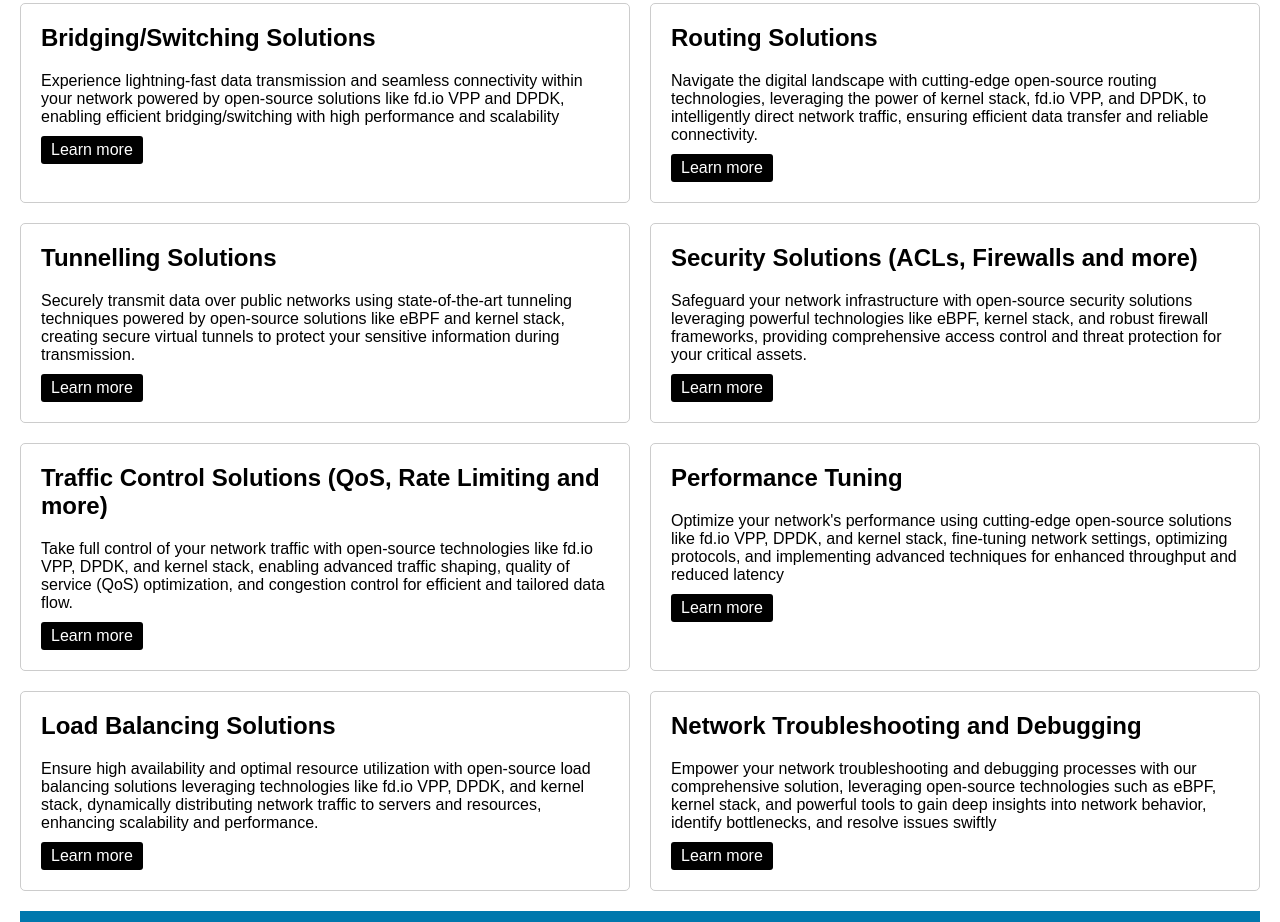
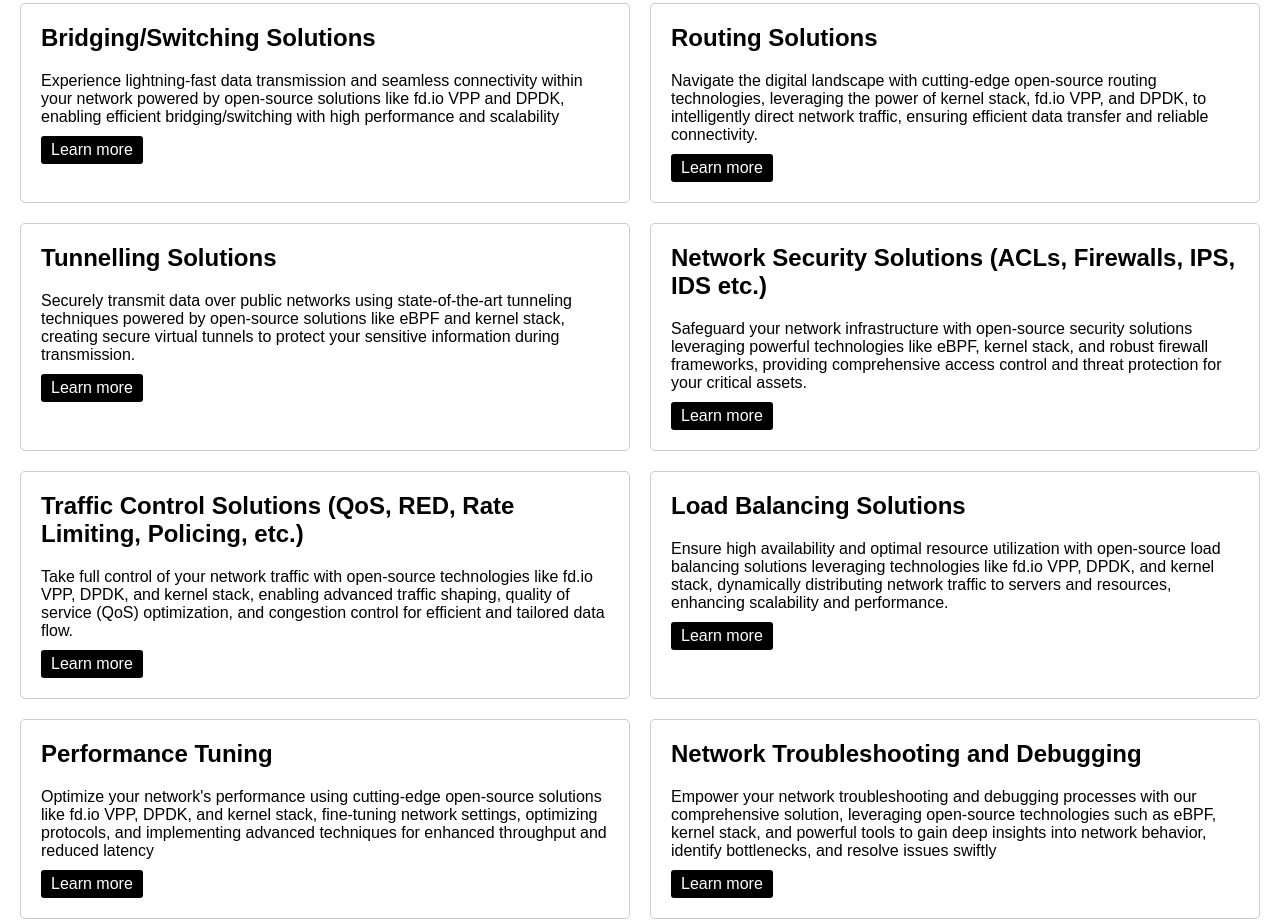
Before and after one commit to packetio-network/packetio-network.github.io, a plain HTML site: page index.html in a window 1280 px wide. Shown: the part 484-1406 px from the top of the page. Drawn offline with Linux system fonts and the light colour scheme.

Commit message:
Update index.html

```diff
--- a/index.html
+++ b/index.html
@@ -216,27 +216,27 @@
         </div>
 
         <div class="repository-box">
-            <h2>Security Solutions (ACLs, Firewalls and more)</h2>
+            <h2>Network Security Solutions (ACLs, Firewalls, IPS, IDS etc.)</h2>
             <p>Safeguard your network infrastructure with open-source security solutions leveraging powerful technologies like eBPF, kernel stack, and robust firewall frameworks, providing comprehensive access control and threat protection for your critical assets.</p>
             <a href="https://github.com/packetio-network/Network_Security">Learn more</a>
         </div>
 
         <div class="repository-box">
-            <h2>Traffic Control Solutions (QoS, Rate Limiting and more)</h2>
+            <h2>Traffic Control Solutions (QoS, RED, Rate Limiting, Policing, etc.)</h2>
             <p>Take full control of your network traffic with open-source technologies like fd.io VPP, DPDK, and kernel stack, enabling advanced traffic shaping, quality of service (QoS) optimization, and congestion control for efficient and tailored data flow.</p>
             <a href="https://github.com/packetio-network/Traffic_Control">Learn more</a>
+        </div>
+
+        <div class="repository-box">
+            <h2>Load Balancing Solutions</h2>
+            <p>Ensure high availability and optimal resource utilization with open-source load balancing solutions leveraging technologies like fd.io VPP, DPDK, and kernel stack, dynamically distributing network traffic to servers and resources, enhancing scalability and performance.</p>
+            <a href="https://github.com/packetio-network/Load_Balancer">Learn more</a>
         </div>
 
          <div class="repository-box">
             <h2>Performance Tuning</h2>
             <p>Optimize your network's performance using cutting-edge open-source solutions like fd.io VPP, DPDK, and kernel stack, fine-tuning network settings, optimizing protocols, and implementing advanced techniques for enhanced throughput and reduced latency</p>
             <a href="https://github.com/packetio-network/Performance_Tuning">Learn more</a>
-        </div>
-
-        <div class="repository-box">
-            <h2>Load Balancing Solutions</h2>
-            <p>Ensure high availability and optimal resource utilization with open-source load balancing solutions leveraging technologies like fd.io VPP, DPDK, and kernel stack, dynamically distributing network traffic to servers and resources, enhancing scalability and performance.</p>
-            <a href="https://github.com/packetio-network/Load_Balancer">Learn more</a>
         </div>
 
         <div class="repository-box">
```
